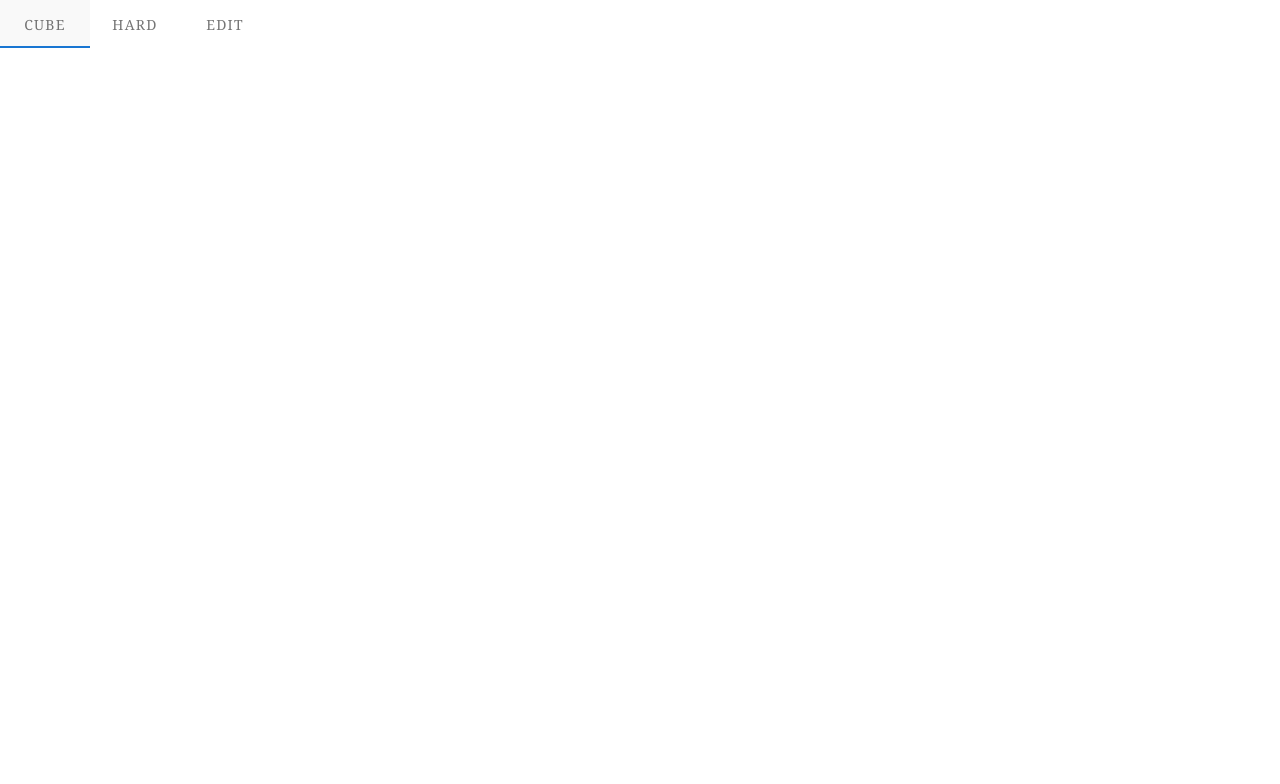
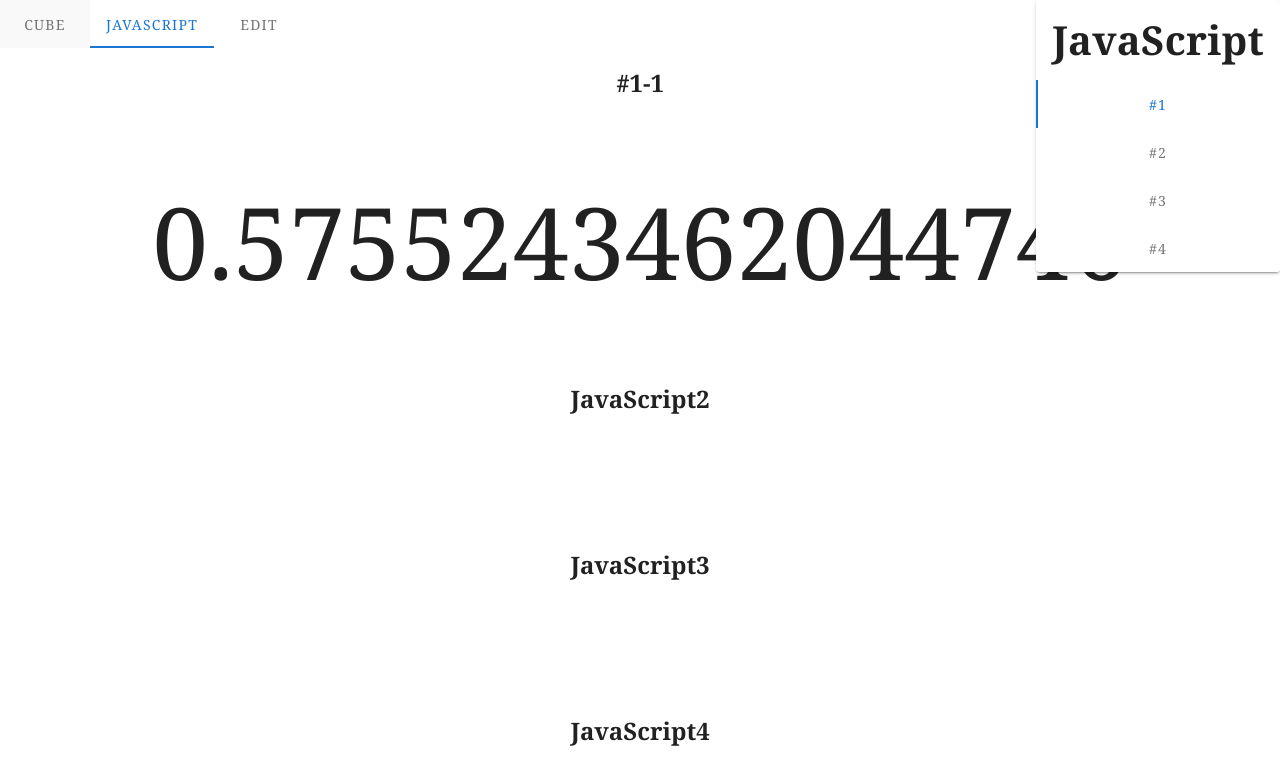
Before and after one commit to kota-kaneta/Hard-perfect-score-answer-Kas, a Vue app: page /JavaScript in a window 1280 px wide. Shown: the top 784 px of the page. Built offline with nearby package versions, Linux system fonts and the light colour scheme.

Commit message:
#1-1ランダム

```diff
--- a/src/App.vue
+++ b/src/App.vue
@@ -4,7 +4,7 @@
       <div class="left-nav">
         <v-tabs>
           <v-tab to="/">Cube</v-tab>
-          <v-tab to="/hard">Hard</v-tab>
+          <v-tab to="/JavaScript">JavaScript</v-tab>
           <v-tab to="/edit">Edit</v-tab>
         </v-tabs>
       </div>
--- a/src/views/JavaScript.vue
+++ b/src/views/JavaScript.vue
@@ -1,16 +1,46 @@
 <template>
   <div id="JavaScript">
-
+    <Header id="top">JavaScript</Header>
+    <h2>#1-1</h2>
+      <div class="random">
+        {{random}}
+      </div>
+    <h2 id="h2">JavaScript2</h2>
+      <div id="JavaScript2">
+      </div>
+    <h2 id="h3">JavaScript3</h2>
+      <div id="JavaScript3">
+      </div>
+    <h2 id="h4">JavaScript4</h2>
+      <div id="JavaScript4">
+      </div>
   </div>
 </template>
 
 <style>
+.title{
+  display: flex;
+  justify-content: center;
+}
+.random{
+  font-size: 100px;
+  display: flex;
+  justify-content: center;
+  align-content: center;
+}
 </style>
 
 <script>
+import Header from "@/components/Header.vue"
 export default {
     name: "JavaScript",
     components: {
+      Header
+    },
+    data: function(){
+      return{
+        random: Math.random()
+      }
     }
   }
 </script>
```
